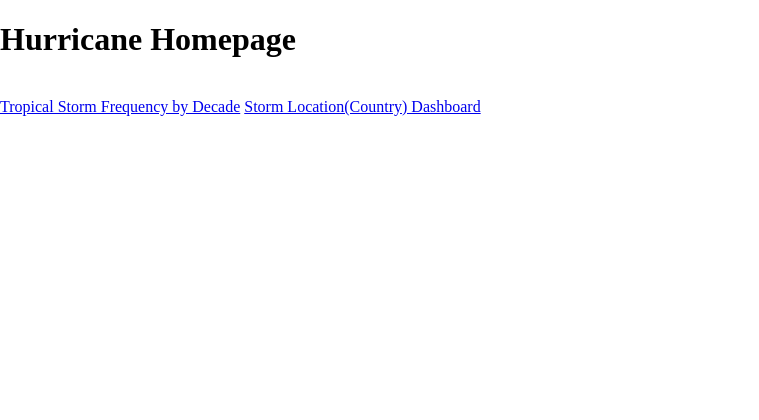
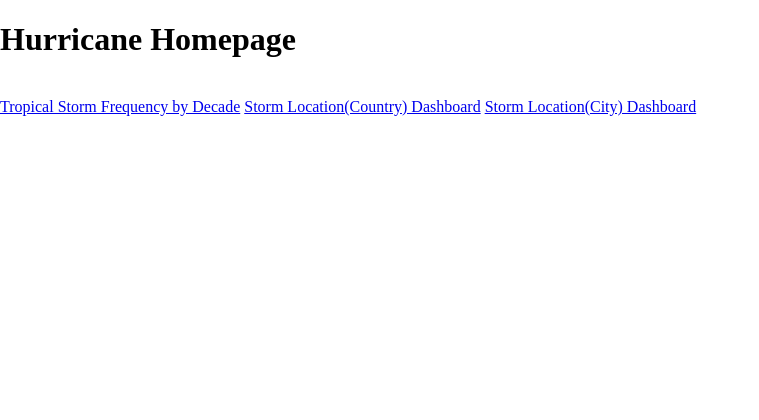
Before and after one commit to rkb81/Hurricane-Dashboard-Project, a Flask app: page / in a window 1280 px wide. Shown: the top 420 px of the page, without its empty margins (0-759 px from the left). Run offline with Flask 3, Linux system fonts and the light colour scheme.

Commit message:
Update index.html

```diff
--- a/templates/index.html
+++ b/templates/index.html
@@ -16,6 +16,8 @@
   <br>
   <a href="http://127.0.0.1:5000/tropical_storms">Tropical Storm Frequency by Decade</a>
   <a href="http://127.0.0.1:5000/api/v1.0/HurricaneLocationData">Storm Location(Country) Dashboard</a>
+  <a href="http://127.0.0.1:5000/api/v1.0/HurricaneCitiesData">Storm Location(City) Dashboard</a>
+
   <!-- D3 JavaScript -->
   <script src="https://d3js.org/d3.v7.min.js"></script>
 
```
